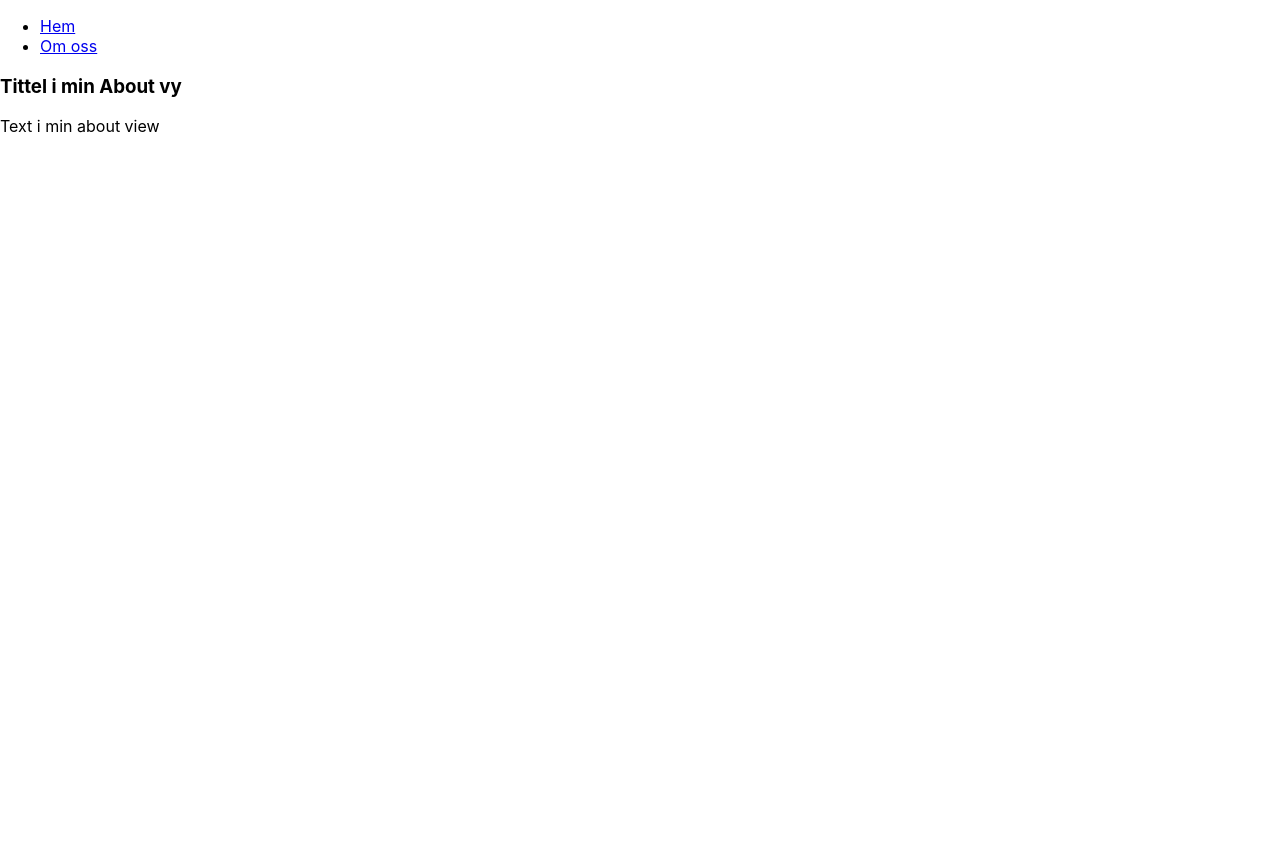
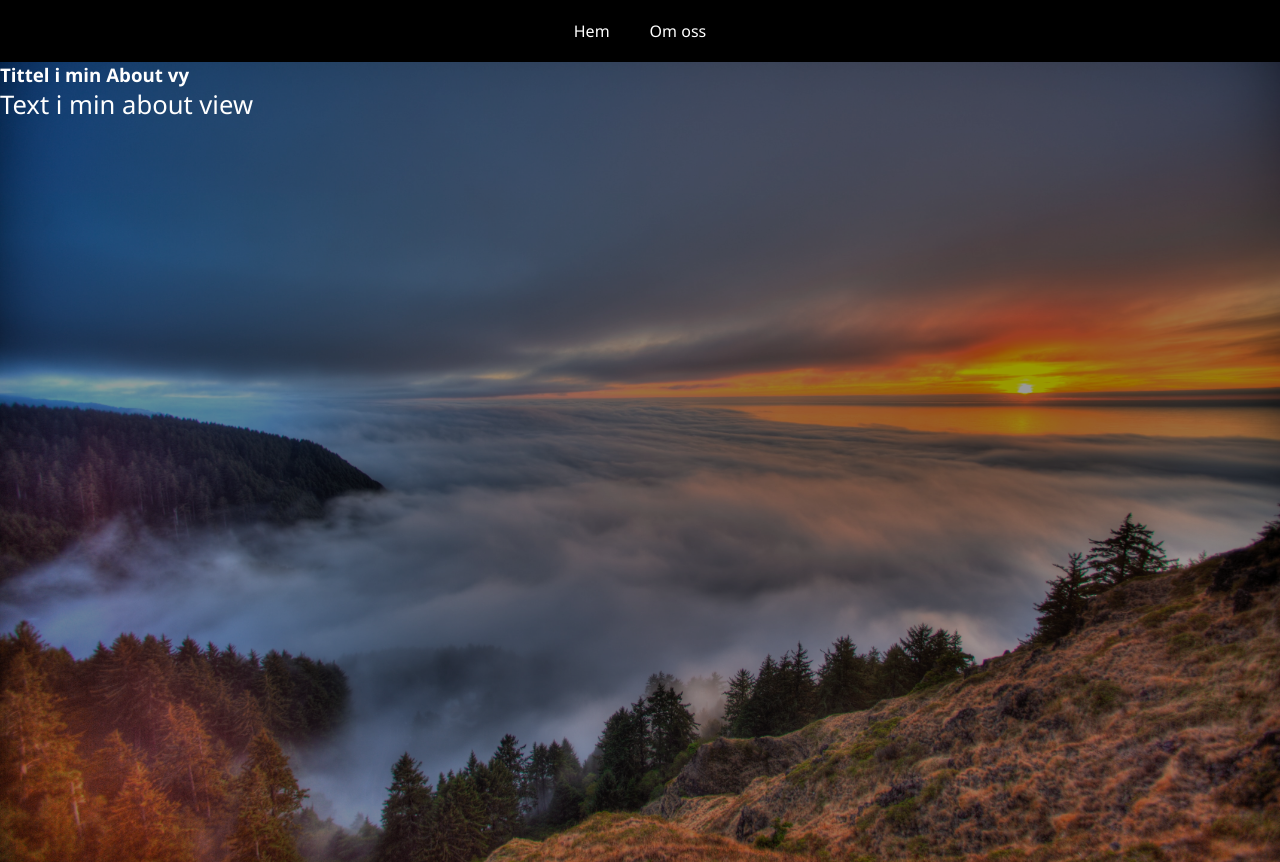
Before and after one commit to Ayiios/weather-app, a React (Create React App) app: page /about in a window 1280 px wide. Before the commit the page ends 800 px from the top, so only its background shows below. Built offline with nearby package versions, Linux system fonts and the light colour scheme.

Commit message:
små fix

```diff
--- a/package.json
+++ b/package.json
@@ -6,7 +6,9 @@
     "@testing-library/jest-dom": "^5.16.4",
     "@testing-library/react": "^12.1.4",
     "@testing-library/user-event": "^13.5.0",
+    "bootstrap": "^5.1.3",
     "react": "^18.0.0",
+    "react-bootstrap": "^2.2.3",
     "react-dom": "^18.0.0",
     "react-router-dom": "^6.3.0",
     "react-scripts": "5.0.0",
--- a/src/components/Search.jsx
+++ b/src/components/Search.jsx
@@ -4,11 +4,12 @@ import {useRef} from "react";
 const Search = ({callback}) => {
 
 const searchValue = useRef();
-return(<>
-      <input type="text" ref={searchValue}/>
-      <button onClick= { () => callback(searchValue.current.value)}>Sök</button>
+return(<div className="search">
+      {/* <input type="text" ref={searchValue}/> */}
+      <input className="search-bar" type="text" placeholder='Sök...' ref={searchValue} onKeyUp={(key) => {if (key.code ==="Enter") {callback(searchValue.current.value)}}} />
+      {/* <button onClick= { () => callback(searchValue.current.value)}>Sök</button> */}
 
-      </>);
+      </div>);
 
 
 
--- a/src/components/WeatherCard.jsx
+++ b/src/components/WeatherCard.jsx
@@ -8,9 +8,13 @@ const WeatherCard = ({items}) => {
     return(<div className="weather-card">
 
     <NavLink to={`/weather/${items.location.name}`}>
-    <h1>{items.location.name}</h1>
-    <p>{items.current.temp_c}</p>
-     <p>{items.forecast.forecastday[0].date}</p>
+    <div className="location">
+     <h1>{items.location.name}</h1>
+     </div>
+     <div className="temp">
+    <p>{items.current.temp_c }  °C </p>
+    </div>
+     <p>Datum:{items.forecast.forecastday[0].date}</p>
       <img src={items.current.condition.icon} alt="symbol" />
       </NavLink>
 
--- a/src/components/navigation/Main.jsx
+++ b/src/components/navigation/Main.jsx
@@ -2,6 +2,7 @@ import { Route, Routes } from "react-router-dom";
 import Home from '../views/Home';
 import About from '../views/About';
 import WeatherDetails from "../WeatherDetails";
+import '../../styles/RouterStyles.css';
 
 
 
--- a/src/components/navigation/Navigation.jsx
+++ b/src/components/navigation/Navigation.jsx
@@ -1,11 +1,12 @@
 import { NavLink } from "react-router-dom";
+import '../../styles/RouterStyles.css';
 
 
 const Navigation = () => {
 
     return(<>
 
-    <nav>
+    <nav className="nav-bar">
         <ul>
              <li><NavLink to="/">Hem</NavLink></li>
              <li><NavLink to="/about">Om oss</NavLink></li>
--- a/src/components/views/About.jsx
+++ b/src/components/views/About.jsx
@@ -1,14 +1,16 @@
+
 
 
 const About = () => {
 
 
-    return(<>
+    return(<div className="app">
+
     <h3>Tittel i min About vy</h3>
 
     <p>Text i min about view</p>
 
-    </>)
+    </div>)
 
 
 }
--- a/src/components/views/Home.jsx
+++ b/src/components/views/Home.jsx
@@ -32,12 +32,12 @@ const Home = () => {
 
 
     return(
-        <div className="home">
+        <div className="app">
 
         <Search callback={Searching}/>
         {loading && <h1>Laddar..</h1> }
-        {error && <h1>Hittades ingen sökning</h1>}
-        <h3>Text i min home</h3>
+        {error && <p className="error">Hittades ingen sökning</p>}
+
         {data && <WeatherCard items={data} />}
         </div>
     )
--- a/src/index.css
+++ b/src/index.css
@@ -11,3 +11,134 @@ code {
   font-family: source-code-pro, Menlo, Monaco, Consolas, 'Courier New',
     monospace;
 }
+
+@import url('https://fonts.googleapis.com/css2?family=Outfit:wght@100;200;300;400;500;600;700&family=Poppins:ital,wght@0,100;0,200;0,300;0,400;0,500;0,600;0,700;0,800;0,900;1,100;1,200;1,300;1,400;1,500;1,600;1,700;1,800;1,900&display=swap');
+
+* {
+  box-sizing: border-box;
+  margin: 0;
+  padding: 0;
+}
+
+body {
+  font-family: 'Outfit', 'Segoe UI', 'Roboto', 'Oxygen',
+    'Ubuntu', 'Cantarell', 'Fira Sans', 'Droid Sans', 'Helvetica Neue',
+    sans-serif;
+  -webkit-font-smoothing: antialiased;
+  -moz-osx-font-smoothing: grayscale;
+}
+
+p {
+  font-size: 1.6rem;
+
+}
+
+h1 {
+  font-size: 6rem;
+}
+
+.nav-bar{
+  background-color: gray;
+  border-radius: 2px;
+  border:16px ;
+  border-color: solid black;
+  width: 100%;
+}
+
+a:link { text-decoration: none;
+        color: white; }
+
+
+a:visited { text-decoration: none;
+  color: white;}
+
+
+a:hover { text-decoration: none;
+  color: lightblue;}
+
+
+a:active { text-decoration: none;
+  color: white; }
+
+
+
+
+.app {
+  width: 100%;
+  height: 100vh;
+  position: relative;
+  background-color: rgba(0,0,0,0.4);
+  color: #fff;
+}
+
+.app:before {
+  content: '';
+  background: url('./images/sunset.jpg') no-repeat center center/cover;
+  position: absolute;
+  width: 100%;
+  height: 100%;
+  top: 0;
+  left: 0;
+  z-index: -1;
+}
+
+.app .search {
+  text-align: center;
+  padding: 1rem;
+}
+
+.app input {
+  padding: .7rem 1.5rem;
+  font-size: 1.2rem;
+  border-radius: 25px;
+  border: 1px solid rgba(255,255,255, 0.8);
+  background: rgba(255,255,255, 0.1);
+  color: #f8f8f8;
+}
+
+::placeholder {
+  color: #f8f8f8;
+}
+
+.weather-card {
+  max-width: 700px;
+  height: 700px;
+  margin: auto;
+  padding: 0 1rem;
+  position: relative;
+  top: 10%;
+  display: flex;
+  flex-direction: column;
+  justify-content: space-between;
+}
+
+.app .top {
+  width: 100%;
+  margin: 1rem auto;
+}
+
+.app .description {
+  position: relative;
+  right: -90%;
+  transform-origin: 0 0;
+  transform: rotate(269deg);
+}
+
+.app .bottom {
+  display: flex;
+  justify-content: space-evenly;
+  text-align: center;
+  width: 100%;
+  margin: 1rem auto;
+  padding: 1rem;
+  border-radius: 12px;
+  background-color: rgba(255,255,255, 0.2);
+}
+
+.bold {
+  font-weight: 700;
+}
+
+.app .error{
+  text-align: center;
+}
--- /dev/null
+++ b/src/styles/RouterStyles.css
@@ -0,0 +1,67 @@
+/*
+
+
+
+
+
+  .app {
+    width: 960px;
+    margin: 0 auto;
+    padding: 20px;
+  }
+
+
+
+
+
+
+
+
+
+  .current {
+    border-bottom: 4px solid white;
+  }
+
+
+
+  h1 {
+    margin-bottom: 20px;
+  }
+
+
+
+*/
+
+html {
+    box-sizing: border-box;
+  }
+
+  nav ul {
+    list-style: none;
+    display: flex;
+    background-color: black;
+    margin-bottom: 0px;
+    justify-content: center;
+  }
+
+
+  nav ul li {
+    padding: 20px;
+  }
+
+
+
+  nav ul li a {
+    color: white;
+    text-decoration: none;
+  }
+
+  *, *::before, *::after {
+    box-sizing: inherit;
+    padding: 0;
+    margin: 0;
+  }
+
+  p {
+    margin-bottom: 15px;
+  }
```
Also changed, not shown: src/images/sunset.jpg (added), 1 other file (tests, documents, lock files or other folders).
